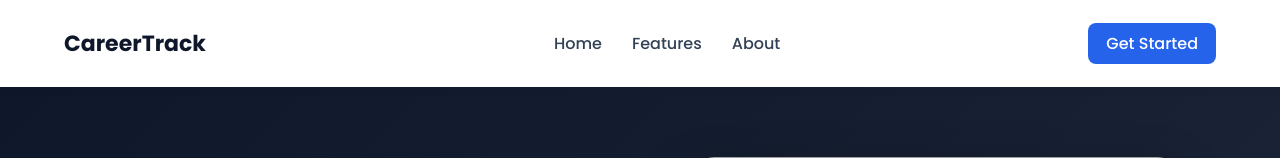
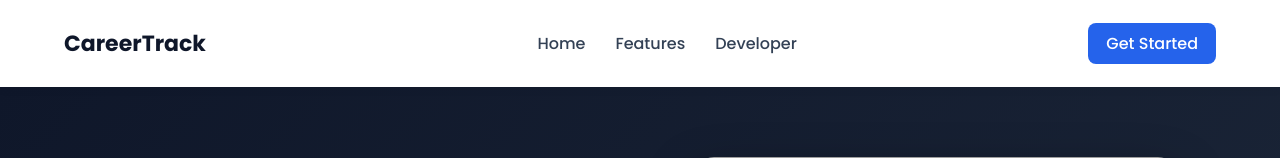
Before and after one commit to sidddhesh-dev/job_tracking_application, a Django app: page / in a window 1280 px wide. Shown: the top 158 px of the page. Run offline with Django 5.2, Linux system fonts and the light colour scheme; grey boxes are pictures that could not be loaded.

Commit message:
developer page

```diff
--- a/core/templates/base.html
+++ b/core/templates/base.html
@@ -28,7 +28,8 @@
             <ul class="nav-links">
                 <li><a href="#">Home</a></li>
                 <li><a href="#features">Features</a></li>
-                <li><a href="#about">About</a></li>
+                <li><a href="{% url 'developer' %}">Developer</a></li>
+
             </ul>
         </nav>
 
--- a/core/urls.py
+++ b/core/urls.py
@@ -3,4 +3,5 @@ from . import views
 
 urlpatterns = [
     path('', views.home, name='home'),
+    path('developer/', views.developer, name='developer'),
 ]
--- a/core/views.py
+++ b/core/views.py
@@ -2,3 +2,6 @@ from django.shortcuts import render
 
 def home(request):
     return render(request, 'core/home.html')
+
+def developer(request):
+    return render(request, 'core/developer.html')
```
Also changed, not shown: core/templates/core/Developer.html (added, +8 -0 lines), core/static/css/developer.css (added), core/static/images/profile.jpeg (added).
